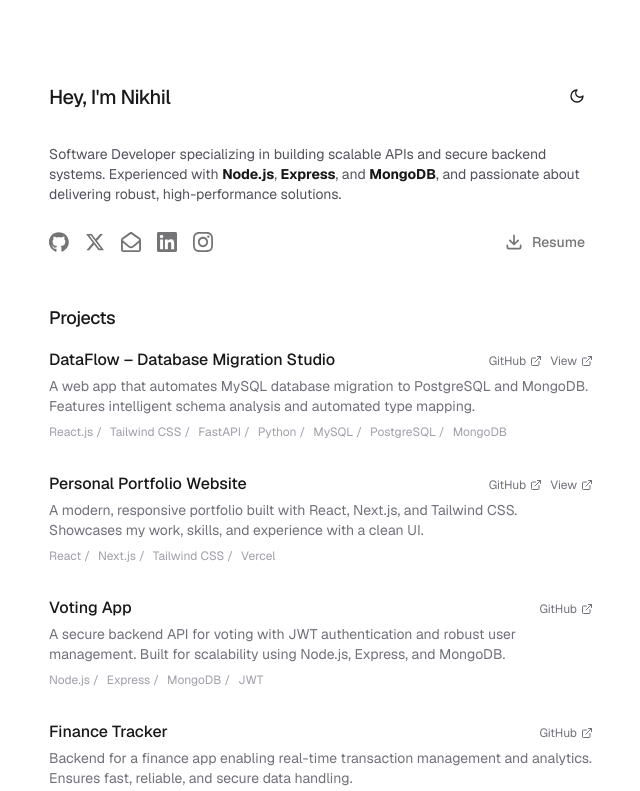
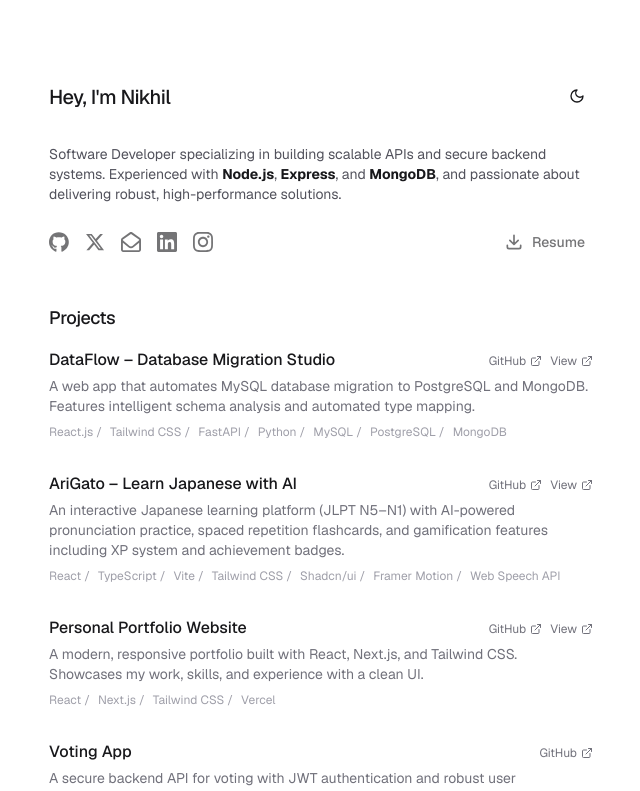
Before and after one commit to nikhilpahujaa/portfolio, a Next.js app: page / in a window 1280 px wide. Shown: the top 791 px of the page, without its empty margins (319-959 px from the left). Built offline with nearby package versions, Linux system fonts and the light colour scheme.

Commit message:
Add AriGato Japanese learning platform to portfolio

```diff
--- a/src/app/page.tsx
+++ b/src/app/page.tsx
@@ -313,6 +313,22 @@ const projects = [
     ],
   },
   {
+    title: "AriGato – Learn Japanese with AI",
+    description:
+      "An interactive Japanese learning platform (JLPT N5–N1) with AI-powered pronunciation practice, spaced repetition flashcards, and gamification features including XP system and achievement badges.",
+    link: "https://arigatoo.vercel.app/",
+    github: "https://github.com/nikhilpahujaa/AriGato",
+    technologies: [
+      "React",
+      "TypeScript",
+      "Vite",
+      "Tailwind CSS",
+      "Shadcn/ui",
+      "Framer Motion",
+      "Web Speech API",
+    ],
+  },
+  {
     title: "Personal Portfolio Website",
     description:
       "A modern, responsive portfolio built with React, Next.js, and Tailwind CSS. Showcases my work, skills, and experience with a clean UI.",
```
